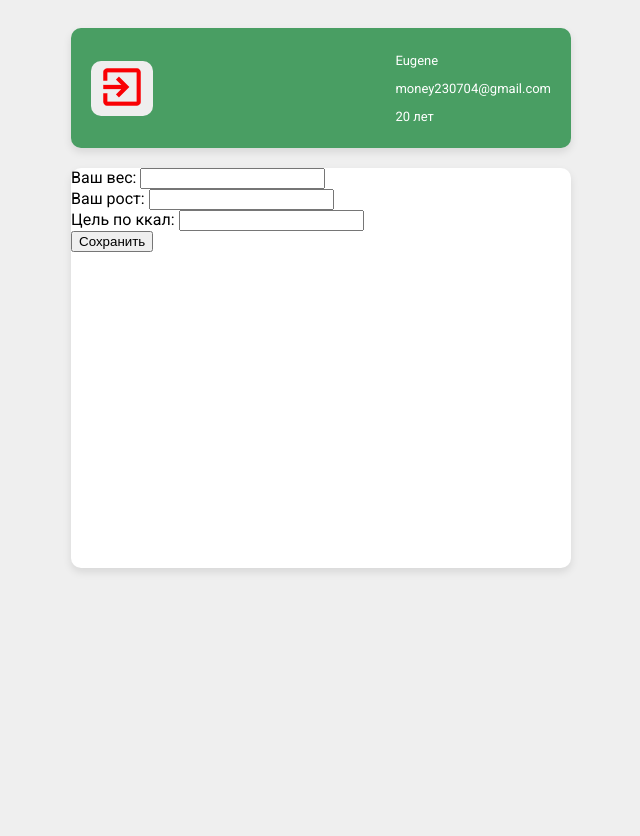
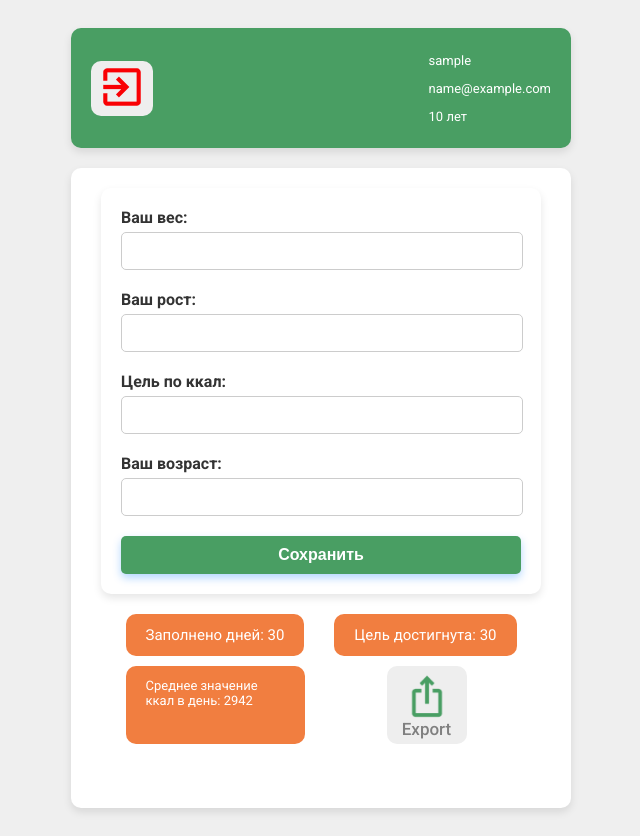
Before and after one commit to Kyryaga/BJU, a Django app: template bju/diary/templates/diary/profile.html in a window 1280 px wide. Shown: the part 120-956 px from the top of the page, without its empty margins (319-959 px from the left). Before the commit the page ends 692 px from the top, so only its background shows below. Run offline with Django 3.2, Linux system fonts and the light colour scheme; the template is opened without the code that fills it: most values are stand-ins (such as "Sample title", 1, 10 or a date in 2020); form fields are guessed from the names that the template uses.

Commit message:
task_form: done, next->rsk calculatings and view on page

```diff
--- a/bju/diary/models.py
+++ b/bju/diary/models.py
@@ -7,6 +7,7 @@ class User(AbstractUser):
     weight = models.FloatField()
     height = models.FloatField()
     calorie_goal = models.IntegerField(null=True, blank=True)
+    age = models.IntegerField()
 
     def __str__(self):
         return self.username
--- a/bju/diary/static/css/general.css
+++ b/bju/diary/static/css/general.css
@@ -5,3 +5,10 @@ body {
 
   background-color: rgb(239, 239, 239);
 }
+
+/* убрать стрелочки в конце */
+input[type="number"]::-webkit-inner-spin-button,
+input[type="number"]::-webkit-outer-spin-button {
+  -webkit-appearance: none;
+  margin: 0;
+}
--- a/bju/diary/static/css/profile.css
+++ b/bju/diary/static/css/profile.css
@@ -54,8 +54,8 @@ body {
 }
 
 .main {
-  width: 500px;
-  height: 400px;
+  width: 460px;
+  height: 600px;
   background-color: white;
 
   border-radius: 10px;
@@ -63,4 +63,149 @@ body {
   margin-top: 20px;
 
   box-shadow: 0 4px 8px rgba(0, 0, 0, 0.1);
+
+  padding: 20px;
+
+  display: flex;
+  flex-direction: column;
+  align-items: center;
 }
+
+/* Общий контейнер формы */
+.profile-forms-container {
+  width: 100%;
+  max-width: 400px;
+  margin: 0 auto;
+  background-color: #ffffff;
+  padding: 20px;
+  border-radius: 10px;
+  box-shadow: 0 4px 8px rgba(0, 0, 0, 0.1);
+}
+
+/* Группа полей формы */
+.profile-form-group {
+  margin-bottom: 20px;
+}
+
+/* Метки (label) */
+.profile-form-group label {
+  font-size: 16px;
+  color: #333;
+  font-weight: bold;
+  margin-bottom: 5px;
+  display: block;
+}
+
+/* Поля ввода */
+.profile-form-group input {
+  width: 95%;
+  padding: 10px;
+  font-size: 14px;
+  border: 1px solid #ccc;
+  border-radius: 5px;
+}
+
+/* Кнопка "Сохранить" */
+.profile-save-btn {
+  display: block;
+  width: 100%;
+  padding: 10px 20px;
+  background-color: rgb(73, 158, 99);
+  color: white;
+  font-size: 16px;
+  font-weight: bold;
+  border: none;
+  border-radius: 5px;
+  cursor: pointer;
+  box-shadow: 0 4px 8px rgba(0, 123, 255, 0.3);
+  transition: background-color 0.3s ease, box-shadow 0.3s ease;
+}
+
+/* Hover-эффект на кнопке */
+.profile-save-btn:hover {
+  background-color: #61ac82;
+  box-shadow: 0 6px 12px rgba(0, 123, 255, 0.5);
+}
+
+.other-container {
+  width: 85%;
+  margin-top: 10px;
+
+  align-content: center;
+
+  height: 150px;
+}
+
+.stat-first-row {
+  display: flex;
+  margin-bottom: 10px;
+
+  justify-content: space-between;
+}
+
+.stat-second-row {
+  display: flex;
+
+  justify-content: space-between;
+}
+
+.stat-second-row a {
+  text-decoration: none;
+  color: inherit;
+}
+
+.stat-days-pass,
+.stat-goal-pass,
+.avg-cal {
+  background-color: #f17e40;
+  padding: 12px 20px;
+  border: none;
+  border-radius: 10px;
+
+  color: white;
+  font-size: 15px;
+}
+
+.avg-cal {
+  font-size: 13px;
+  width: 139px;
+}
+
+.export {
+  align-content: center;
+
+  transform: translatex(-50px);
+}
+
+.export {
+  display: flex;
+  flex-direction: column;
+  align-items: center;
+
+  background-color: rgb(238, 238, 238);
+
+  padding: 5px 15px;
+
+  border-radius: 10px;
+
+  transition: all 0.3s ease;
+}
+
+.export:hover {
+  opacity: 0.7;
+}
+
+.export:active {
+  opacity: 0.5;
+}
+
+.export-img img {
+  scale: 0.9;
+}
+
+.export-alt {
+  margin-top: -7px;
+  font-size: 17px;
+  font-weight: 500;
+  color: gray;
+}
--- a/bju/diary/templates/diary/profile.html
+++ b/bju/diary/templates/diary/profile.html
@@ -56,9 +56,9 @@
         </button>
       </div>
       <div class="user-info-col">
-        <p>Eugene</p>
-        <p>money230704@gmail.com</p>
-        <p>20 лет</p>
+        <p>{{ username }}</p>
+        <p>{{ email }}</p>
+        <p>{{ age }} лет</p>
       </div>
     </div>
 
@@ -82,8 +82,31 @@
             {{ profile_form.calorie_goal }}
           </div>
 
+          <div class="profile-form-group">
+            <label for="id_age">Ваш возраст:</label>
+            {{ profile_form.age }}
+          </div>
+
           <button type="submit" class="profile-save-btn">Сохранить</button>
         </form>
+      </div>
+
+      <div class="other-container">
+        <div class="stat-first-row">
+          <div class="stat-days-pass">Заполнено дней: 30</div>
+          <div class="stat-goal-pass">Цель достигнута: 30</div>
+        </div>
+        <div class="stat-second-row">
+          <div class="avg-cal">Среднее значение ккал в день: 2942</div>
+          <a href="#">
+            <div class="export">
+              <div class="export-img">
+                <img src="{% static 'images/export.png' %}" alt="" />
+              </div>
+              <div class="export-alt">Export</div>
+            </div>
+          </a>
+        </div>
       </div>
     </div>
   </body>
--- a/bju/diary/views.py
+++ b/bju/diary/views.py
@@ -114,6 +114,8 @@ def profile(request):
     context = {
         'profile_form': profile_form,
         'username': request.user.username,
+        'email': request.user.email,
+        'age': request.user.age,
     }
     return render(request, 'diary/profile.html', context)
 
```
Also changed, not shown: bju/diary/forms.py (+4 -3 lines), bju/diary/static/css/edit_main.css (+0 -7 lines), bju/diary/migrations/0004_user_age.py (added), bju/diary/static/images/export.png (added).
